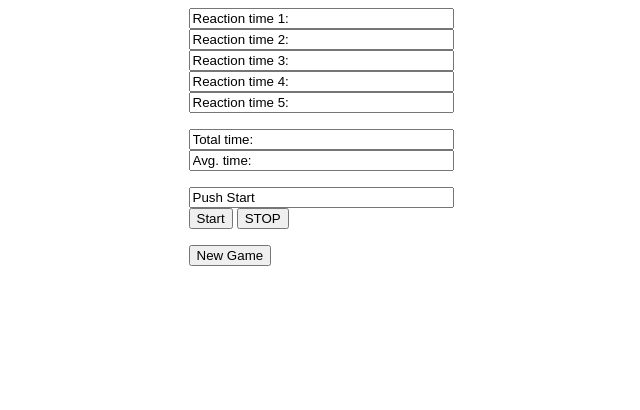
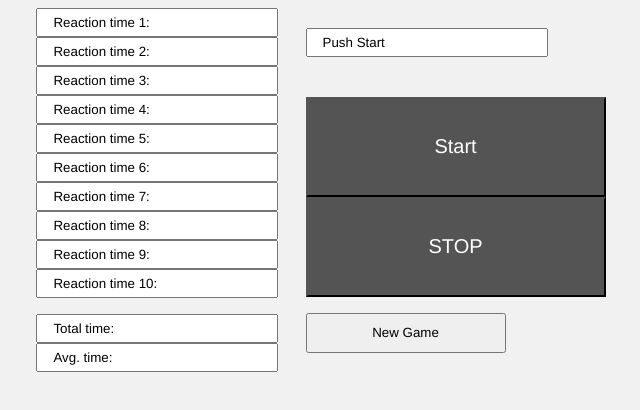
Before and after one commit to virk369/reactionGame, a plain HTML site: page index.html in a window 1280 px wide. Shown: the whole page, without its empty margins (319-959 px from the left). Drawn offline with Linux system fonts and the light colour scheme.

Commit message:
ui commit

```diff
--- a/app.js
+++ b/app.js
@@ -10,7 +10,7 @@ c=0;
 ad=0;
 da=0;
 setTimeout("spel()",1000+1000*rnd());
-document.ful.text8.value="wait...";}
+document.ful.text13.value="wait...";}
 
 function stop() {
 if(da==1){return}
@@ -28,7 +28,7 @@ tidpo=(sltid-stid)/1000
 if (ad==1)tidpo=2;
 tidtot=tidtot+tidpo;
 as="";if (tidtot<1)as="0"
-document.ful.text6.value="Total time: "+as+Math.round(tidtot*100)/100+" seconds"
+document.ful.text11.value="Total time: "+as+Math.round(tidtot*100)/100+" seconds"
 as="";if (tidpo<1)as="0"
 if(ad==0){
 if (k==1)document.ful.text1.value="Reaction time 1: "+as+tidpo+" seconds"
@@ -36,15 +36,20 @@ if (k==2)document.ful.text2.value="Reaction time 2: "+as+tidpo+" seconds"
 if (k==3)document.ful.text3.value="Reaction time 3: "+as+tidpo+" seconds"
 if (k==4)document.ful.text4.value="Reaction time 4: "+as+tidpo+" seconds"
 if (k==5)document.ful.text5.value="Reaction time 5: "+as+tidpo+" seconds"
-document.ful.text8.value="Push Start";
+if (k==6)document.ful.text6.value="Reaction time 6: "+as+tidpo+" seconds"
+if (k==7)document.ful.text7.value="Reaction time 7: "+as+tidpo+" seconds"
+if (k==8)document.ful.text8.value="Reaction time 8: "+as+tidpo+" seconds"
+if (k==9)document.ful.text9.value="Reaction time 9: "+as+tidpo+" seconds"
+if (k==10)document.ful.text10.value="Reaction time 10: "+as+tidpo+" seconds"
+document.ful.text13.value="Push Start";
 }
 as="";if (tidtot<1)as="0"
-document.ful.text6.value="Total time: "+as+Math.round(tidtot*100)/100+" seconds"
+document.ful.text11.value="Total time: "+as+Math.round(tidtot*100)/100+" seconds"
 as="";if (tidtot/k<1)as="0"
-document.ful.text7.value="Avg. time: "+as+Math.round(tidtot*10000/(k*100))/100+" seconds"
+document.ful.text12.value="Avg. time: "+as+Math.round(tidtot*10000/(k*100))/100+" seconds"
 if(k>4){
 q=1
-document.ful.text8.value="Game Over...";
+document.ful.text13.value="Game Over...";
    }
 }
 
@@ -54,11 +59,11 @@ k=k+1
 c=1;
 startTime=new Date();
 stid=startTime.getTime();
-document.ful.text8.value="PUSH STOP!!!";
+document.ful.text13.value="PUSH STOP!!!";
 }
 
 function fusk() {
-document.ful.text8.value="Too soon. 2 sec penalty. Push start!"
+document.ful.text13.value="Too soon. 2 sec penalty. Push start!"
 ad=1
 stid=0;
 rak();
--- a/index.html
+++ b/index.html
@@ -8,19 +8,29 @@
   </head>
   <body>
 
-    <form name="ful">
-  <input size="30" name="text1" value="Reaction time 1:"><br>
-  <input size="30" name="text2" value="Reaction time 2:"><br>
-  <input size="30" name="text3" value="Reaction time 3:"><br>
-  <input size="30" name="text4" value="Reaction time 4:"><br>
-  <input size="30" name="text5" value="Reaction time 5:"><p>
-  <input size="30" name="text6" value="Total time: "><br>
-  <input size="30" name="text7" value="Avg. time: "></p><p>
-  <input size="30" name="text8" value="Push Start"><br>
-  <input type="button" value="Start" onclick="start()">
-  <input type="button" value="STOP" onclick="stop()"></p><p>
-  <input type="button" value="New Game" onclick="location='index.html'">
-  </p></form>
+  <form name="ful">
+    <div>
+      <input class="input" size="30" name="text1" value="Reaction time 1:"><br>
+      <input class="input" size="30" name="text2" value="Reaction time 2:"><br>
+      <input class="input" size="30" name="text3" value="Reaction time 3:"><br>
+      <input class="input" size="30" name="text4" value="Reaction time 4:"><br>
+      <input class="input" size="30" name="text5" value="Reaction time 5:"><br>
+      <input class="input" size="30" name="text6" value="Reaction time 6:"><br>
+      <input class="input" size="30" name="text7" value="Reaction time 7:"><br>
+      <input class="input" size="30" name="text8" value="Reaction time 8:"><br>
+      <input class="input" size="30" name="text9" value="Reaction time 9:"><br>
+      <input class="input" size="30" name="text10" value="Reaction time 10:"><p>
+      <input class="input" size="30" name="text11" value="Total time: "><br>
+      <input class="input" size="30" name="text12" value="Avg. time: "></p>
+    </div>
+    <div  class="bottom">
+      <input class="input inputD" size="30" name="text13" value="Push Start"><br>
+      <input class="button" type="button" value="Start" onclick="start()" /><br>
+      <input class="button" type="button" value="STOP" onclick="stop()"><p>
+      <input class="buttonNew" type="button" value="New Game" onclick="location='index.html'">
+      </p>
+    </div>
+</form>
 
 
   </body>
--- a/styles.css
+++ b/styles.css
@@ -2,4 +2,41 @@ body {
   display: flex;
   justify-content: center;
   align-items: center;
+  background-color: #f1f1f1;
 }
+
+input {
+  font-family: Helvetica, sans-serif;
+
+}
+
+.bottom {
+  margin-left: 5%;
+}
+.input {
+  padding: 5px 0 5px 15px;
+}
+.inputD {
+  margin-bottom: 40px;
+}
+input.button {
+  height: 5em;
+  width: 300px;
+  background-color: #545454;
+  color: white;
+  font-size: 20px;
+
+}
+
+input.buttonNew {
+  width: 200px;
+  height: 40px;
+}
+
+form {
+  display: flex;
+  flex-direction: row;
+  justify-content: center;
+  align-items: center;
+  align-content: center;
+}
```
